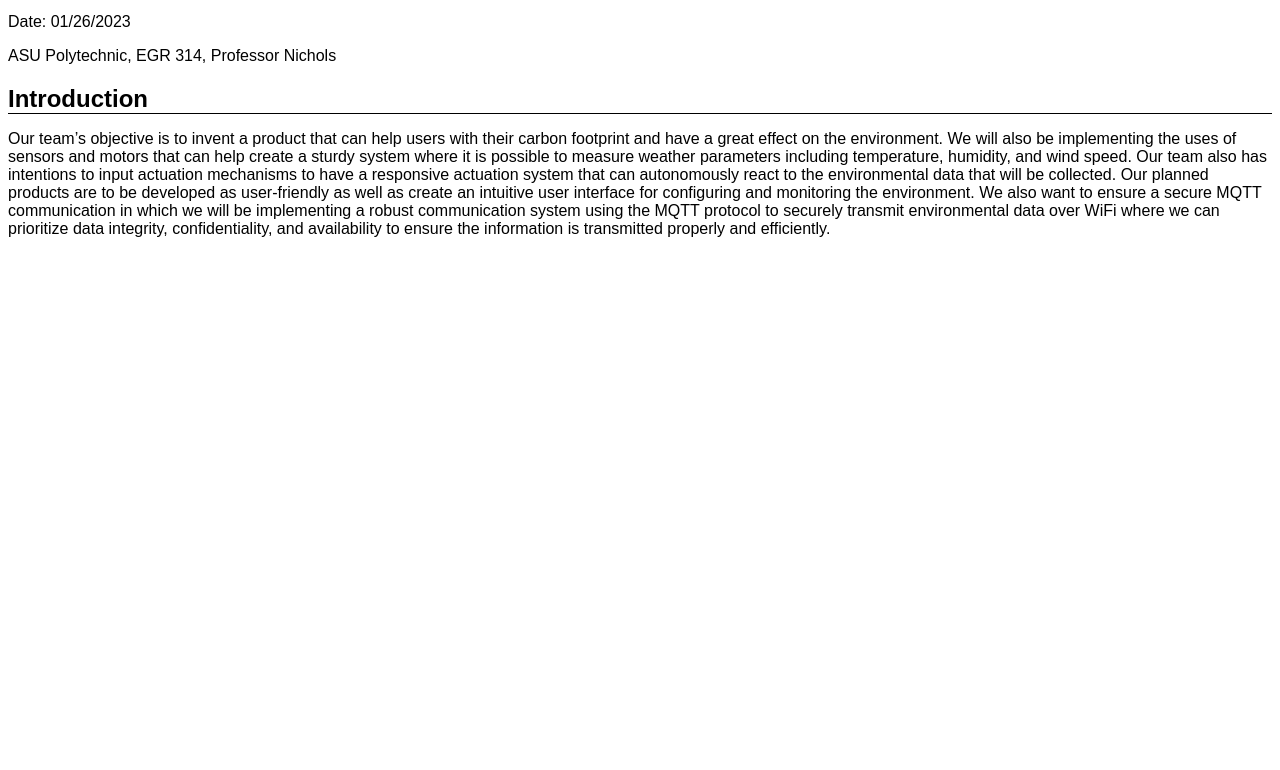
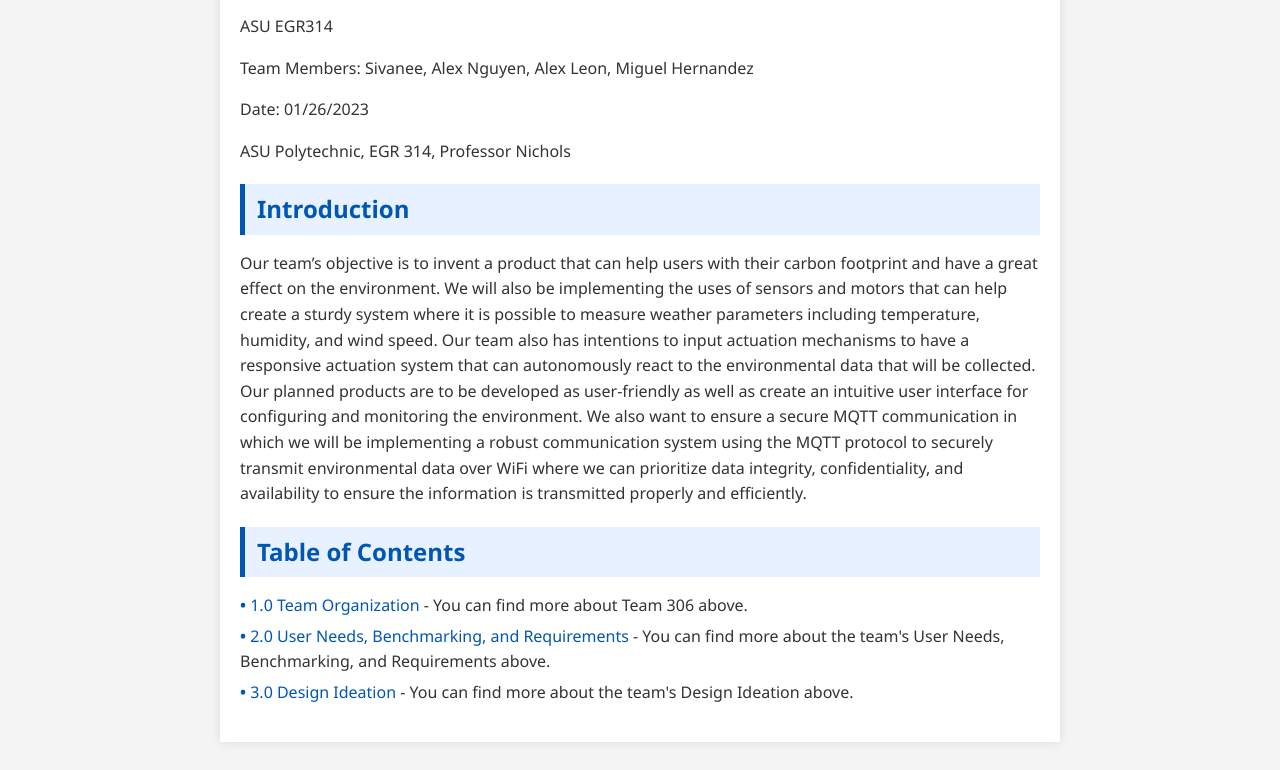
Before and after one commit to egr314-306-s24-github-io/Team-306, a website: page index.html in a window 1280 px wide. Shown: the part 135-905 px from the top of the page. Before the commit the page ends 800 px from the top, so only its background shows below. Drawn offline with Linux system fonts and the light colour scheme.

Commit message:
Update index.html

```diff
--- a/index.html
+++ b/index.html
@@ -4,22 +4,56 @@
     <title>Team 306 Project Documentation</title>
     <style>
         body {
-            font-family: Arial, sans-serif;
+            font-family: 'Segoe UI', Tahoma, Geneva, Verdana, sans-serif;
+            background-color: #f4f4f4;
+            line-height: 1.6;
+            padding: 20px;
+            color: #333;
         }
-        .team-info {
-            margin-bottom: 20px;
+        .container {
+            max-width: 800px;
+            margin: auto;
+            background: #fff;
+            padding: 20px;
+            box-shadow: 0 0 10px rgba(0, 0, 0, 0.1);
         }
-        .introduction, .table-of-contents {
-            margin-top: 20px;
+        h1, h2 {
+            color: #0056b3;
+        }
+        .team-info h1 {
+            border-bottom: 2px solid #0056b3;
+            padding-bottom: 5px;
         }
         .section-title {
+            background-color: #e7f1ff;
+            padding: 6px 12px;
+            border-left: 5px solid #0056b3;
+            margin-top: 20px;
+            margin-bottom: 10px;
+        }
+        a {
+            color: #0056b3;
+            text-decoration: none;
+        }
+        a:hover {
+            text-decoration: underline;
+        }
+        ul {
+            list-style-type: none;
+            padding: 0;
+        }
+        ul li {
+            margin-bottom: 5px;
+        }
+        ul li::before {
+            content: "• ";
+            color: #0056b3;
             font-weight: bold;
-            border-bottom: 1px solid #000;
-            margin-bottom: 10px;
         }
     </style>
 </head>
 <body>
+    <div class="container">
         <div class="team-info">
             <h1>Team 306</h1>
             <p>ASU EGR314</p>
@@ -33,4 +67,14 @@
             <p>Our team’s objective is to invent a product that can help users with their carbon footprint and have a great effect on the environment. We will also be implementing the uses of sensors and motors that can help create a sturdy system where it is possible to measure weather parameters including temperature, humidity, and wind speed. Our team also has intentions to input actuation mechanisms to have a responsive actuation system that can autonomously react to the environmental data that will be collected. Our planned products are to be developed as user-friendly as well as create an intuitive user interface for configuring and monitoring the environment. We also want to ensure a secure MQTT communication in which we will be implementing a robust communication system using the MQTT protocol to securely transmit environmental data over WiFi where we can prioritize data integrity, confidentiality, and availability to ensure the information is transmitted properly and efficiently.</p>
         </div>
 
-    <div class="table
+        <div class="table-of-contents">
+            <h2 class="section-title">Table of Contents</h2>
+            <ul>
+                <li><a href="Team_Organization.md">1.0 Team Organization</a> - You can find more about Team 306 above.</li>
+                <li><a href="UserNeeds_Benchmarking_Requirements.md">2.0 User Needs, Benchmarking, and Requirements</a> - You can find more about the team's User Needs, Benchmarking, and Requirements above.</li>
+                <li><a href="Design_Ideation.md">3.0 Design Ideation</a> - You can find more about the team's Design Ideation above.</li>
+            </ul>
+        </div>
+    </div>
+</body>
+</html>
```
Lines whose indentation alone changed are shown as unchanged.
